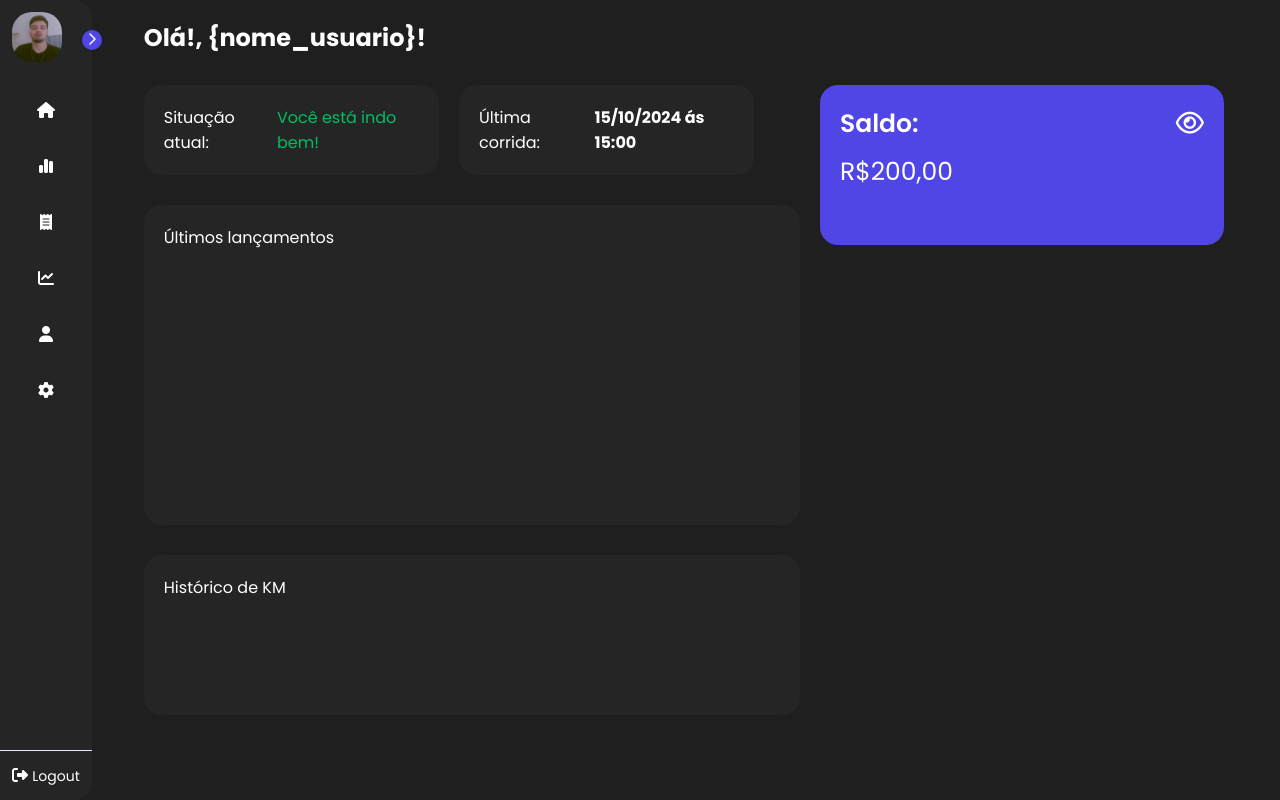
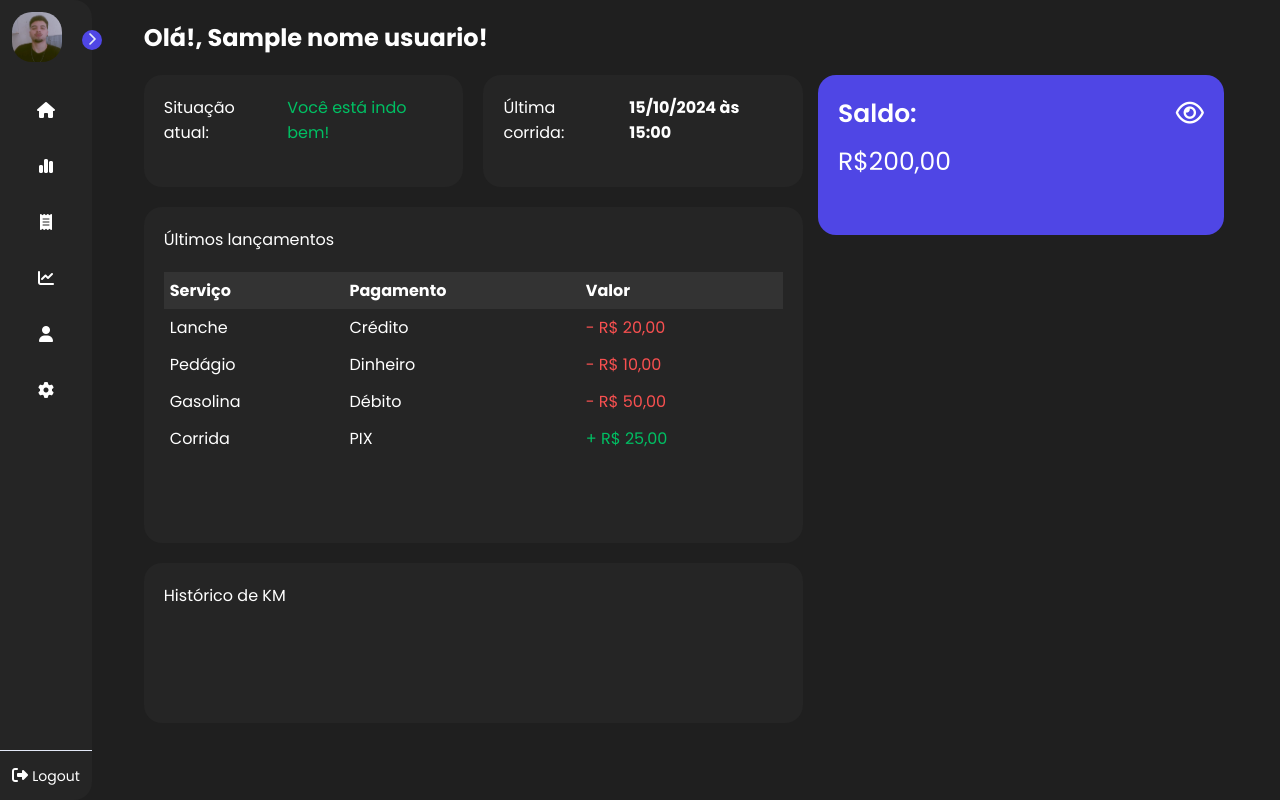
Before and after one commit to GdsBielz/tcc-faculdade, a Flask app: template templates/home.html in a window 1280 px wide. Run offline with Flask 3, Linux system fonts and the light colour scheme; the template is opened without the code that fills it: most values are stand-ins (such as "Sample title", 1, 10 or a date in 2020).

Commit message:
tabela de serviços e lançamentos

```diff
--- a/static/css/home.css
+++ b/static/css/home.css
@@ -31,8 +31,8 @@ main {
     background-color: #252525;
     border-radius: 18px;
     padding: 20px;
-    margin-top: 30px;
-    width: 45%
+    width: 50%;
+    height: 14vh;
 }
 
 .situacaoAtualText, .ultimaCorridaText{
@@ -43,7 +43,6 @@ main {
     display: flex;
     flex-direction: row;
     gap: 20px;
-    height: 15vh;
 }
 
 .valor span{
@@ -55,6 +54,7 @@ main {
     display: flex;
     flex-direction: column;
     width: 65%;
+
 }
 
 .metade1.sidebar-open{
@@ -62,12 +62,18 @@ main {
 }
 .metade2{
     width: 40%;
+
+}
+
+.metade1, .metade2{
+    margin-top: 20px;
+    gap: 20px;
 }
 
 .divMestre{
     display: flex;
     flex-direction: row;
-    gap: 20px;
+    gap: 15px;
 }
 
 .saldo{
@@ -77,7 +83,6 @@ main {
     background-color: #4f46e5;
     border-radius: 18px;
     padding: 20px;
-    margin-top: 30px;
     width: 100%;
     height: 20vh
 }
@@ -104,12 +109,12 @@ main {
 
 .ultimosLancamentos{
     display: flex;
+    flex-direction: column;
     background-color: #252525;
     border-radius: 18px;
     padding: 20px;
-    margin-top: 30px;
     width: 100%;
-    height: 40vh;
+    height: 42vh;
 }
 
 .historicoKM{
@@ -117,12 +122,11 @@ main {
     background-color: #252525;
     border-radius: 18px;
     padding: 20px;
-    margin-top: 30px;
     width: 100%;
     height: 20vh;
 }
 
-.grenn{
+.green{
     color: #00BF63;
 }
 .red{
@@ -278,6 +282,22 @@ main {
 }
 
 
+.tabelaLancamentos {
+    width: 100%;
+    background-color: #252525;
+    color: white;
+    border-collapse: collapse;
+    margin-top: 20px;
+}
+.tabelaLancamentos th, .tabelaLancamentos td {
+    padding: 6px;
+    border: none;
+    text-align: left;
+}
+.tabelaLancamentos th {
+    background-color: #333;
+}
+
 @media (max-width: 768px) {
     .main-content {
         flex-direction: column;
@@ -325,7 +345,6 @@ main {
         background-color: #252525;
         border-radius: 18px;
         padding: 20px;
-        margin-top: 30px;
         width: 100%
     }
 
--- a/templates/home.html
+++ b/templates/home.html
@@ -1,19 +1,50 @@
 {% extends 'base.html' %}
 
 {% block body %}
-<h2>Olá!, {nome_usuario}!</h2>
+<h2>Olá!, {{ nome_usuario }}!</h2>
 
 <div class="divMestre">
-    <div class="metade1", id="metade1">
+    <div class="metade1" id="metade1">
         <div class="duasDiv">
-            <div class="situacaoAtual"><span class="situacaoAtualText">Situação atual:</span> <span class="grenn">Você está indo bem!</span></div>
-            <div class="ultimaCorrida"><span class="ultimaCorridaText">Última corrida:</span> <b>15/10/2024 ás 15:00</b></div>
+            <div class="situacaoAtual"><span class="situacaoAtualText">Situação atual:</span> <span class="green">Você está indo bem!</span></div>
+            <div class="ultimaCorrida"><span class="ultimaCorridaText">Última corrida:</span> <b>15/10/2024 às 15:00</b></div>
         </div>
-
 
         <div class="ultimosLancamentos">
             <span class="ultimosLancamentosText">Últimos lançamentos</span>
 
+            <!-- Tabela adicionada -->
+            <table class="tabelaLancamentos">
+                <thead>
+                    <tr>
+                        <th>Serviço</th>
+                        <th>Pagamento</th>
+                        <th>Valor</th>
+                    </tr>
+                </thead>
+                <tbody>
+                    <tr>
+                        <td>Lanche</td>
+                        <td>Crédito</td>
+                        <td class="red">- R$ 20,00</td>
+                    </tr>
+                    <tr>
+                        <td>Pedágio</td>
+                        <td>Dinheiro</td>
+                        <td class="red">- R$ 10,00</td>
+                    </tr>
+                    <tr>
+                        <td>Gasolina</td>
+                        <td>Débito</td>
+                        <td class="red">- R$ 50,00</td>
+                    </tr>
+                    <tr>
+                        <td>Corrida</td>
+                        <td>PIX</td>
+                        <td class="green">+ R$ 25,00</td>
+                    </tr>
+                </tbody>
+            </table>
         </div>
 
         <div class="historicoKM">Histórico de KM</div>
@@ -22,18 +53,15 @@
     <div class="metade2">
         <div class="saldo">
             <div class="valor">
-                <span >Saldo:</span>
+                <span>Saldo:</span>
                 <div class="valorSaldo" id="valorSaldo">R$200,00</div>
                 <div class="valorSaldoEscondido" id="valorSaldoEscondido">*****</div>
             </div>
             <div class="opcoes">
                 <span class="eye-icon" id="eyeIcon"><i class="fa-regular fa-eye" style="color: #ffffff;"></i></span>
             </div>
-
         </div>
-
     </div>
-
 </div>
 
 <script>
@@ -44,18 +72,16 @@
 
     eyeIcon.addEventListener('click', () => {
         mostrarSaldo = !mostrarSaldo;
-        console.log(mostrarSaldo)
         if (mostrarSaldo) {
-            valorSaldoEscondido.style.display = 'none'
-            valorSaldo.style.display = 'block'
-            eyeIcon.innerHTML = `<i class="fa-regular fa-eye" style="color: #ffffff;"></i>`
+            valorSaldoEscondido.style.display = 'none';
+            valorSaldo.style.display = 'block';
+            eyeIcon.innerHTML = `<i class="fa-regular fa-eye" style="color: #ffffff;"></i>`;
         } else {
-            valorSaldoEscondido.style.display = 'block'
-            valorSaldo.style.display = 'none'
-            eyeIcon.innerHTML = `<i class="fa-regular fa-eye-slash" style="color: #ffffff;"></i>` // Ícone de olho fechado
+            valorSaldoEscondido.style.display = 'block';
+            valorSaldo.style.display = 'none';
+            eyeIcon.innerHTML = `<i class="fa-regular fa-eye-slash" style="color: #ffffff;"></i>`;
         }
     });
-
 
     const content = document.getElementById('metade1');
     const toggleButton = document.getElementById('open_btn');
@@ -64,4 +90,10 @@
         content.classList.toggle('sidebar-open');
     });
 </script>
+
+<!-- Estilos adicionais para a tabela -->
+<style>
+
+</style>
+
 {% endblock %}
```
